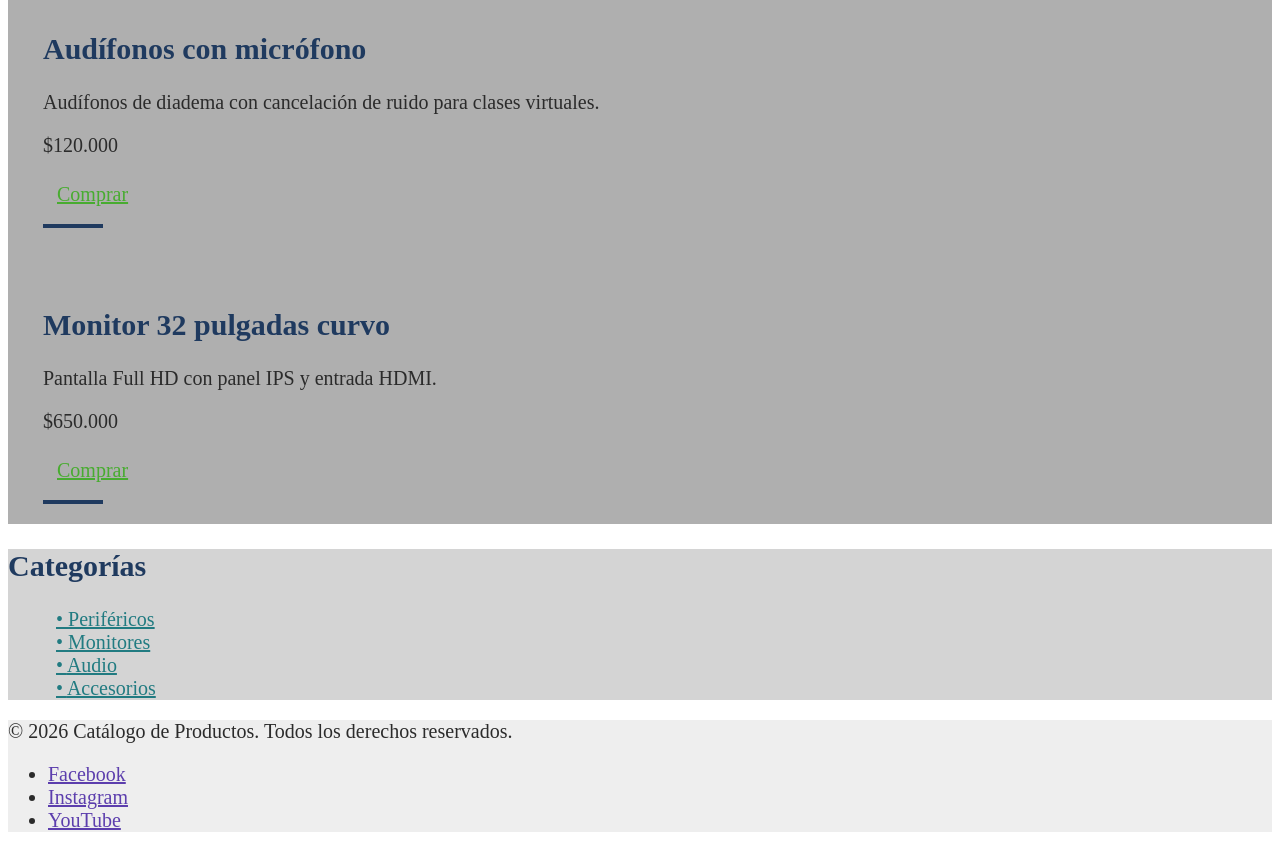
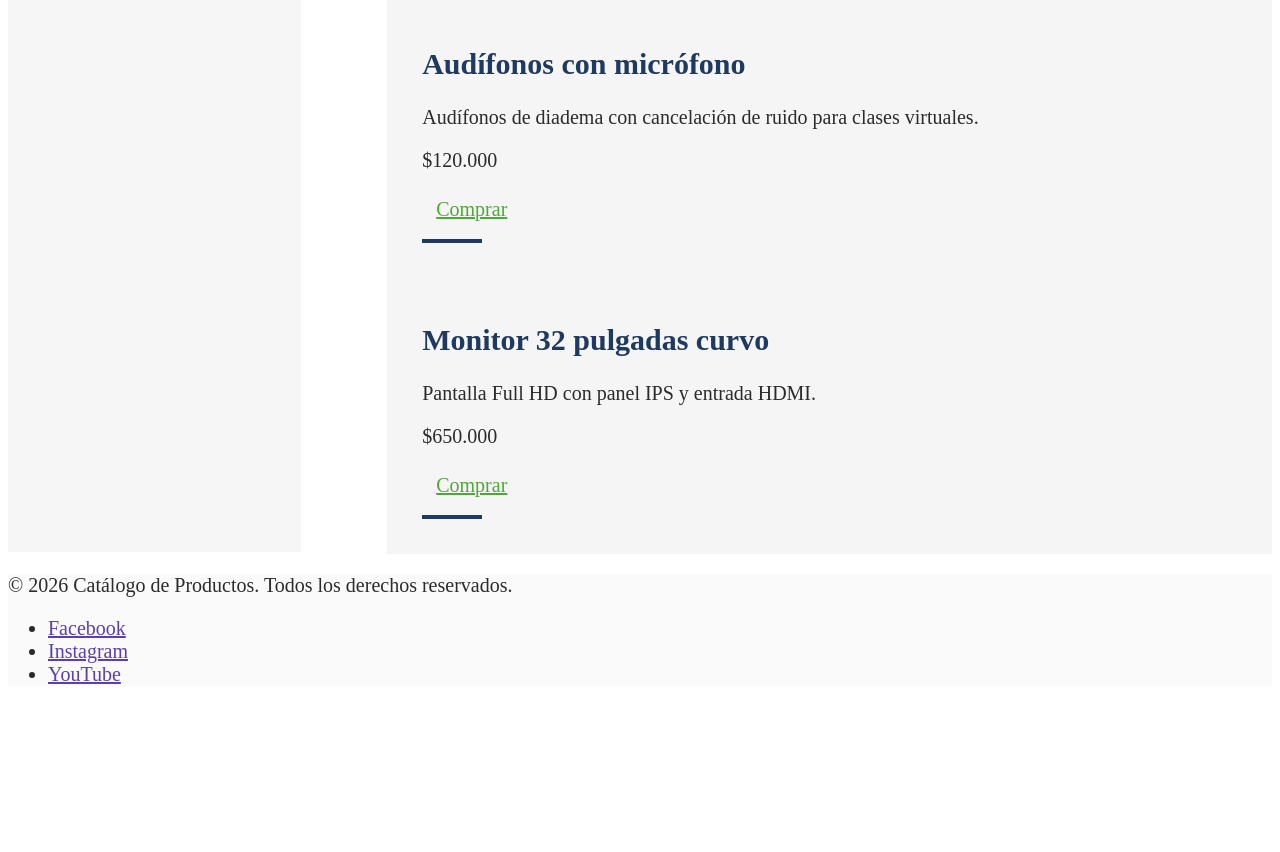
Before and after one commit to JohanGomez-8bits/CSS, a plain HTML site: page index.html in a window 1280 px wide. Shown: the part 1236-2088 px from the top of the page. After the commit the page ends 1942 px from the top, so only its background shows below. Drawn offline with Linux system fonts and the light colour scheme; a web font is replaced by a local one.

Commit message:
fix(styles.css): agregar la barra lateral de filtros

```diff
--- a/styles.css
+++ b/styles.css
@@ -3,17 +3,16 @@
 :root {
     --color-cabeza-navegacion: rgb(255, 255, 255);
     --font-size: 20px;
-  --color-primario: #afafaf;
-  --color-secundario: #d4d4d4;
-  --color-terceario: #eeeeee;
+    --color-primario: #f5f5f5;
+    --color-secundario: #f5f5f5df;
+    --color-terceario: #fafafa;
     --color-cuaternario: #1f3a5f;
     --color-base-cabeza: #7dc2f0;
     --color-fuente: #2b2b2b;
     --color-categorias: #217b81;
     --color-boton-comprar: #48ac30;
-  --color-boton-destacado: rgb(60, 255, 0);
+    --color-boton-destacado: hsl(106, 100%, 65%);
     --color-links: #5c3ead;
-  /* Subactividad 4: interactividad */
     --color-foco: var(--color-cuaternario);
     --color-boton-hover: #2e7d1e;
     --color-boton-active: #1f5a13;
@@ -76,14 +75,15 @@ footer ul li a {
     color: var(--color-boton-destacado);
 }
 
-
 aside ul {
     list-style: none;
 }
 
 aside ul li a {
     padding: var(--espaciado-enlace);
-  transition: background-color 0.3s ease, color 0.3s ease;
+    transition:
+        background-color 0.3s ease,
+        color 0.3s ease;
 }
 
 aside ul li a::before {
@@ -103,7 +103,10 @@ aside ul li a:focus {
 .btn-comprar {
     display: inline-block;
     padding: var(--espaciado-boton);
-  transition: background-color 0.2s ease, color 0.2s ease, transform 0.1s ease;
+    transition:
+        background-color 0.2s ease,
+        color 0.2s ease,
+        transform 0.1s ease;
 }
 
 .btn-comprar:hover {
@@ -134,3 +137,27 @@ article:first-of-type h2::after {
     background-color: var(--color-oferta);
     color: var(--color-terceario);
 }
+
+aside {
+    float: left;
+    width: 20%;
+    padding: 20px 20px 900px 20px;
+}
+
+main {
+    float: right;
+    width: 70%;
+    margin-bottom: 20px;
+}
+
+footer {
+    clear: both;
+}
+
+aside h3 {
+    color: var(--color-cuaternario);
+}
+
+aside ul {
+    padding: 0;
+}
```
Lines whose indentation alone changed are shown as unchanged.
